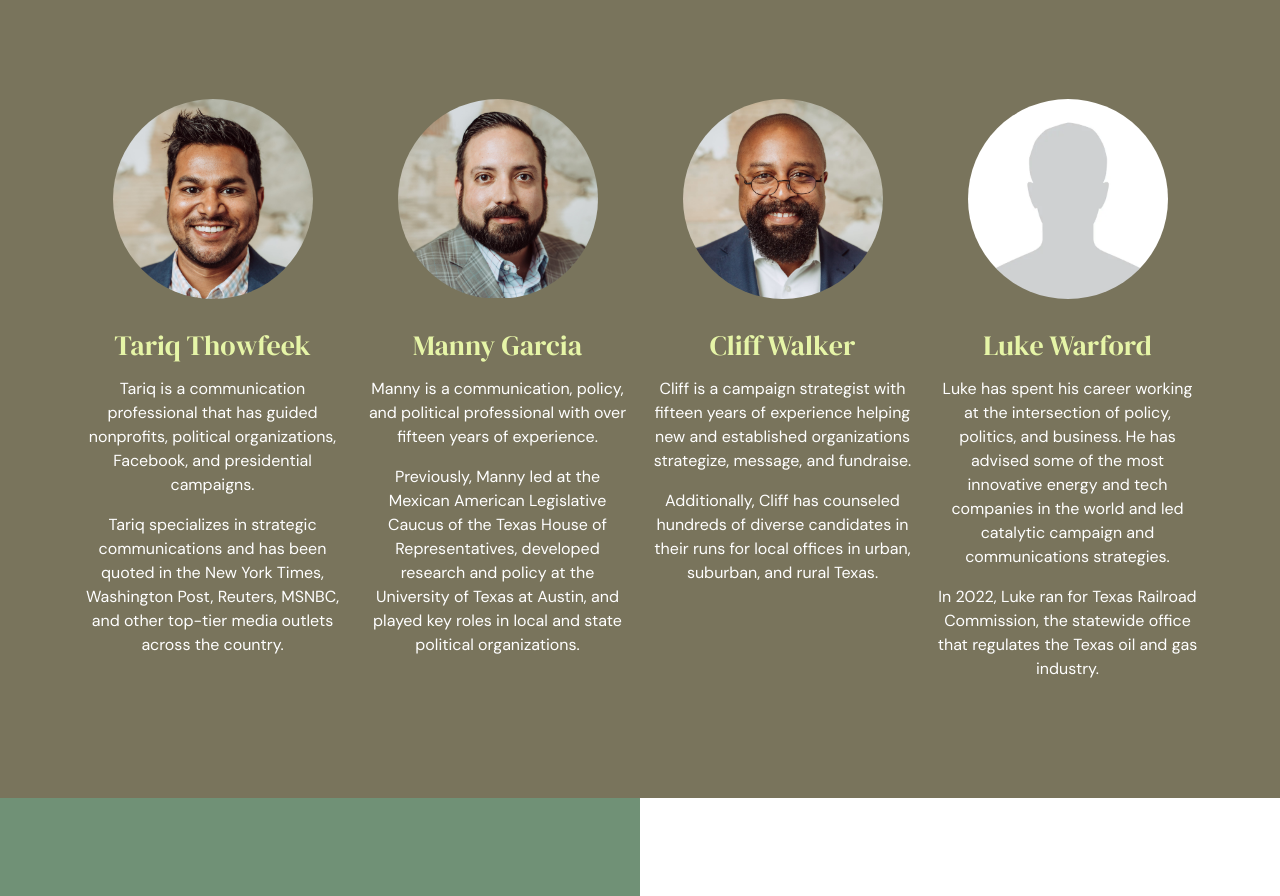
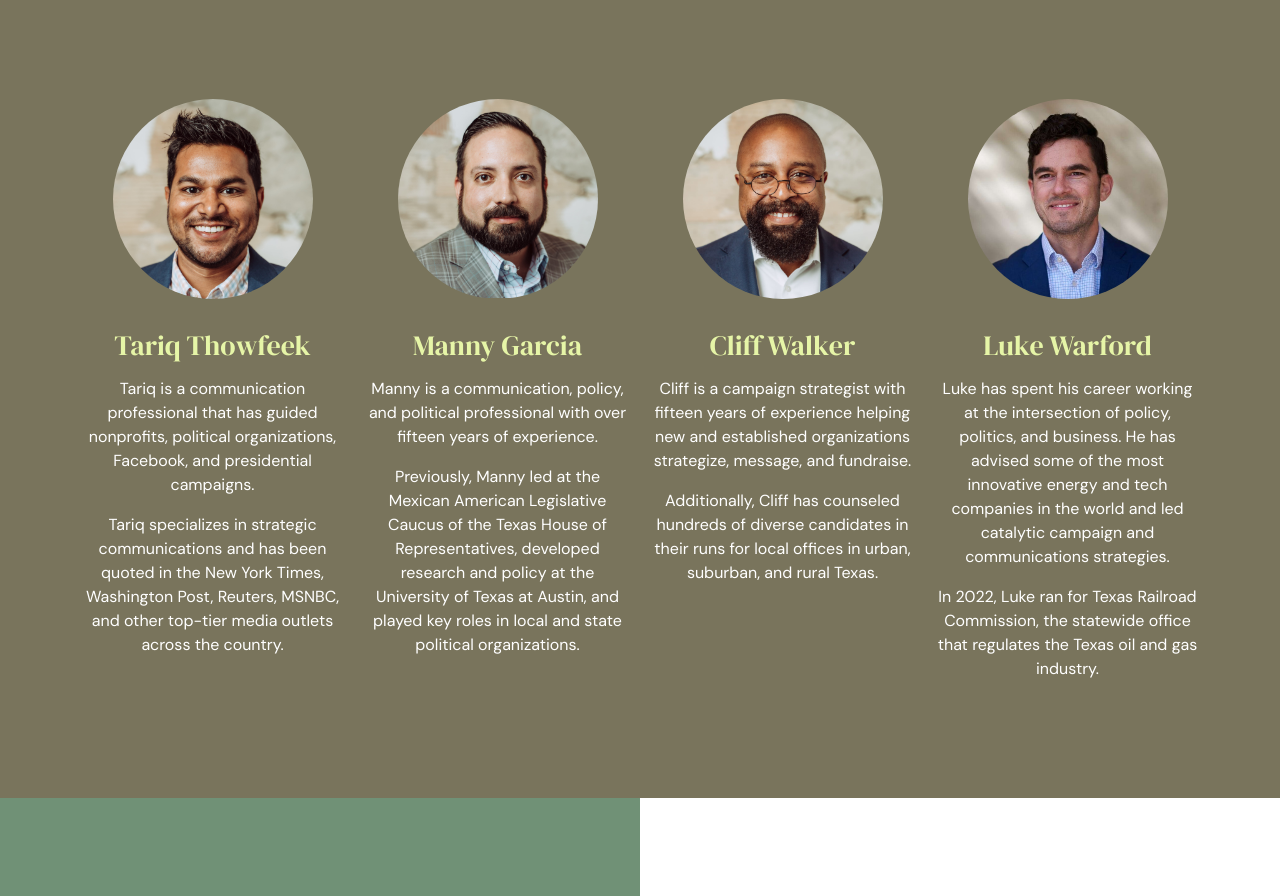
Before and after one commit to SeekerStrategies/AEA, a plain HTML site: page index.html in a window 1280 px wide. Shown: the part 1684-2580 px from the top of the page. Drawn offline with nearby package versions, Linux system fonts and the light colour scheme.

Commit message:
updated Luke image

```diff
--- a/index.html
+++ b/index.html
@@ -148,7 +148,7 @@
                     <div class="col-xl-3 col-lg-4 col-md-6 col-12 mb-xl-0">
                         <div class="team-details">
                             <div class="member">
-                                <img src="assets/images/profile-gray.jpg" alt="Luke Warford">
+                                <img src="assets/images/Luke.jpg" alt="Luke Warford">
                             </div>
                             <h3>Luke Warford</h3>
                             <p>Luke has spent his career working at the intersection of policy, politics, and business. He has advised some of the most innovative energy and tech companies in the world and led catalytic campaign and communications strategies.</p>
```
Also changed, not shown: assets/images/Luke.jpg (added).
